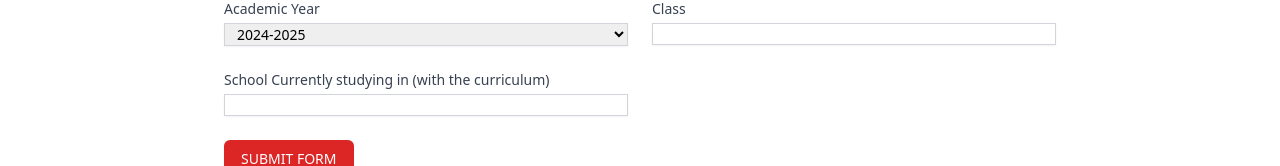
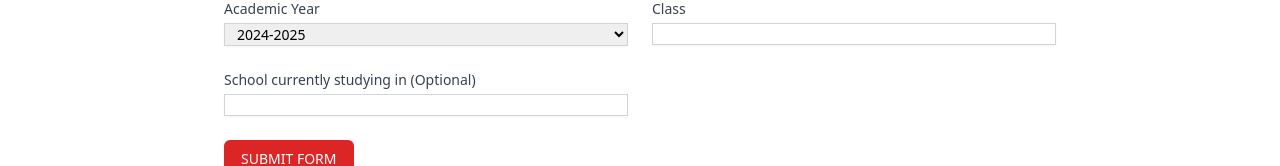
Before and after one commit to KarmakarRahul/Dream-Catcher, a React (Create React App) app: page /admission in a window 1280 px wide. Shown: the part 457-623 px from the top of the page. Built offline with nearby package versions, Linux system fonts and the light colour scheme.

Commit message:
admission form updated

```diff
--- a/src/components/AdmissionForm.jsx
+++ b/src/components/AdmissionForm.jsx
@@ -205,14 +205,13 @@
             />
           </div>
           <div>
-            <label className="block text-sm font-medium text-gray-700">School Currently studying in (with the curriculum)</label>
+            <label className="block text-sm font-medium text-gray-700">School currently studying in (Optional)</label>
             <input
               type="text"
               name="currentSchool"
               value={formData.currentSchool}
               onChange={handleChange}
               className="mt-1 block w-full border border-gray-300 shadow-sm focus:ring-indigo-500 focus:border-indigo-500 sm:text-sm px-2"
-              required
             />
           </div>
         </div>
```
